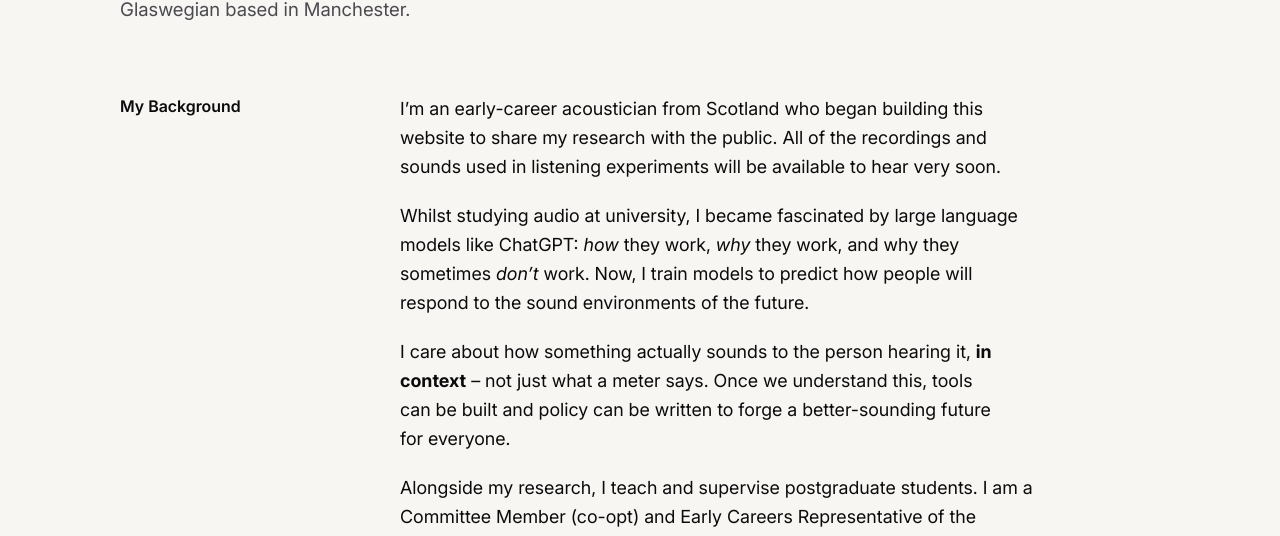
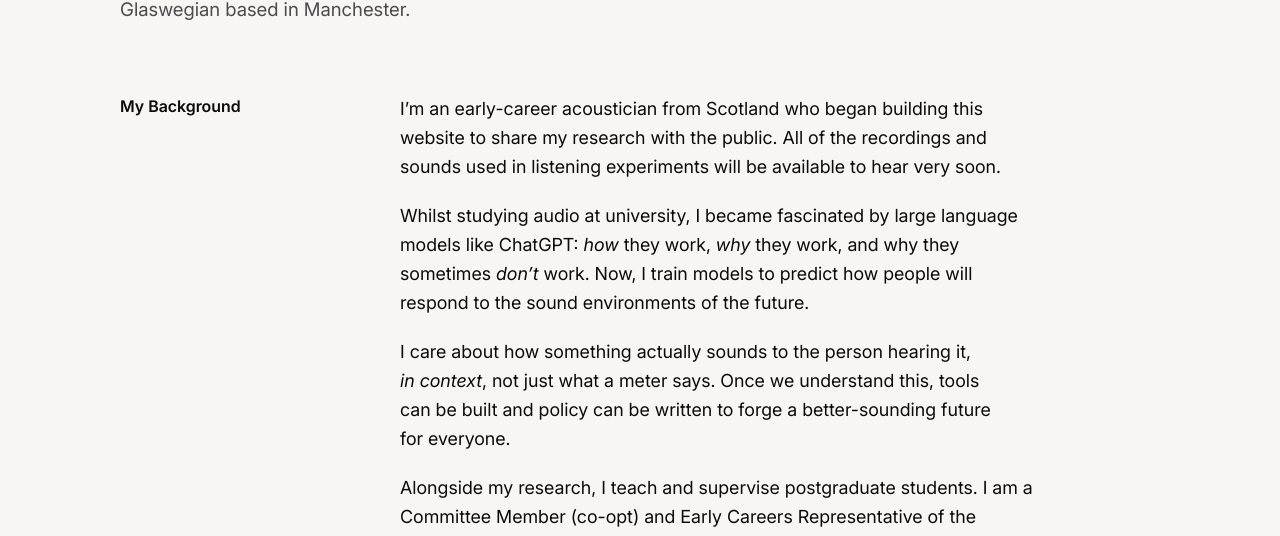
Before and after one commit to EllisAcoustics/ellisacoustics.github.io, a plain HTML site: page about.html in a window 1280 px wide. Shown: the part 254-790 px from the top of the page. Drawn offline with Linux system fonts and the light colour scheme.

Commit message:
About: "in context" in italics, not bold, and no dash
Co-Authored-By: Claude Opus 5.5 <noreply@anthropic.com>
Claude-Session: https://claude.ai/code/session_01LJdHRyG6iwY6JjGDyZ5B37

```diff
--- a/about.html
+++ b/about.html
@@ -249,7 +249,7 @@
     <div class="about-body">
       <p>I’m an early-career acoustician from Scotland who began building this website to share my research with the public. All of the recordings and sounds used in listening experiments will be available to hear very soon.</p>
       <p>Whilst studying audio at university, I became fascinated by large language models like ChatGPT: <em>how</em> they work, <em>why</em> they work, and why they sometimes <em>don’t</em> work. Now, I train models to predict how people will respond to the sound environments of the future.</p>
-      <p>I care about how something actually sounds to the person hearing it, <strong>in context</strong> – not just what a meter says. Once we understand this, tools can be built and policy can be written to forge a better-sounding future for everyone.</p>
+      <p>I care about how something actually sounds to the person hearing it, <em>in context</em>, not just what a meter says. Once we understand this, tools can be built and policy can be written to forge a better-sounding future for everyone.</p>
       <p>Alongside my research, I teach and supervise postgraduate students. I am a Committee Member (co-opt) and Early Careers Representative of the Institute of Acoustics Scottish Branch; Member of the NASA Unmanned Aircraft System Noise Working Group; and Member of Noise Network Plus’ A.I. &amp; Digital Working Group.</p>
     </div>
     </div>
```
